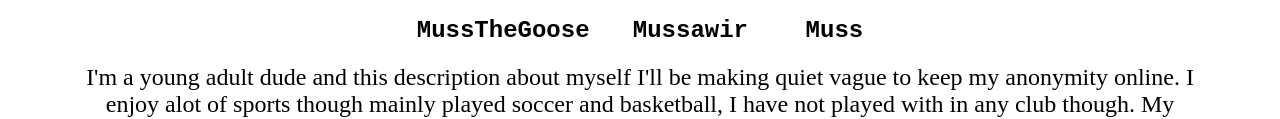
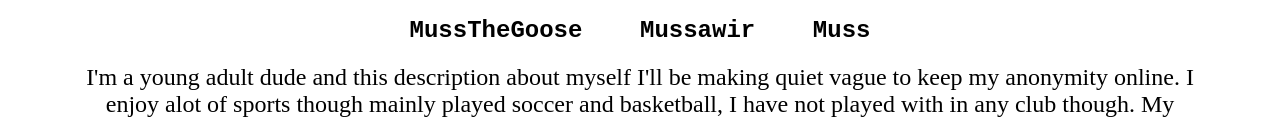
Before and after one commit to MussTheGoose/MussTheGoose.github.io, a plain HTML site: page about-me/index.html in a window 1280 px wide. Shown: the part 427-546 px from the top of the page. Drawn offline with Linux system fonts and the light colour scheme.

Commit message:
Update index.html

```diff
--- a/about-me/index.html
+++ b/about-me/index.html
@@ -63,8 +63,11 @@
 
         <!--Text Content-->
         <div class="center-text">
+
             <h2>Hello, firstly I'd like to mention that online I go by 3 usernames</h2>
-            <pre id="users"><h2>MussTheGoose   Mussawir    Muss</h2></pre>
+
+            <code id="users"><h2>MussTheGoose&nbsp;&nbsp;&nbsp;&nbsp;Mussawir&nbsp;&nbsp;&nbsp;&nbsp;Muss</h2></code>
+
             <p id="description">I'm a young adult dude and this description about myself I'll be making quiet vague to keep my anonymity online. I enjoy alot of sports though mainly played soccer and basketball, I have not played with in any club though. My inspiration for this website is partly to <a href="https://neal.fun" target="_blank" rel="noopener noreferrer">neal.fun</a>, you should check it out if you haven't before. Technology is quiet interesting to me, you know theres alot of cool, fun and beneficial things you can do with it; so I do have an interest in technology of any sort. Some more personal things I might as well share; I was born in Pakistan and am quiet the strong believer in God/Muslim, I don't mind at all discussing about religion; though to be clear I want peace for all. (Like everyone, right...😂). My email is <a href="https://mail.google.com/mail/?view=cm&to=mussthegoose@gmail.com" target="_blank" rel="noopener noreferrer">MussTheGoose@gmail.com</a>.</p>
         </div>
 
```
